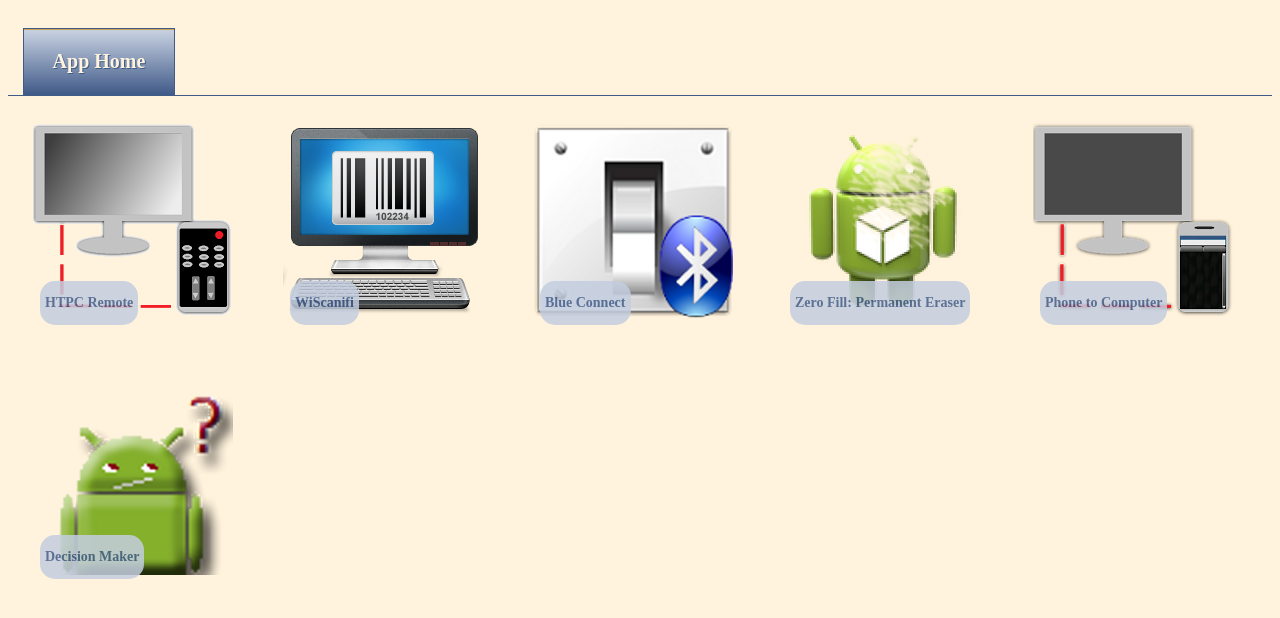
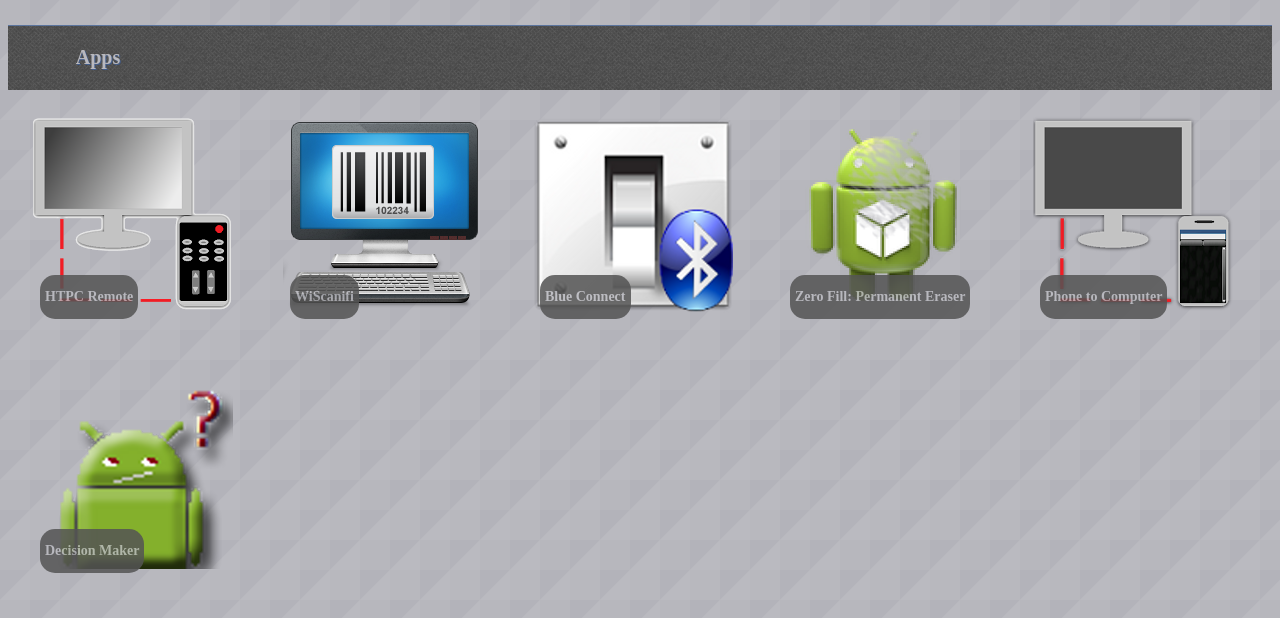
Before and after one commit to razsapps/razsapps.github.io, a website: page app/index.html in a window 1280 px wide. Drawn offline with nearby package versions, Linux system fonts and the light colour scheme; some packages are replaced by stand-ins of ours; files that its build step writes are made by us from their sources.

Commit message:
Updating the look for the site

```diff
--- a/app/index.html
+++ b/app/index.html
@@ -20,11 +20,9 @@
         <!-- Add your site or application content here -->
         <div class="container">
             <div class="header">
-                <a ng-href="#apps">
-                    <div class="header_element">
-                        App Home
-                    </div>
-                </a>
+                <ul>
+                  <li class="header_element"><a ng-href="#apps">Apps</a></li>
+                </ul>
             </div>
 
             <div ng-view=""></div>
--- a/app/styles/main.css
+++ b/app/styles/main.css
@@ -1,63 +1,48 @@
-/*
-http://paletton.com/#uid=20T0v0kaVz84jP27qHbeJtFiHpX
-
-#FFF3DD
-#FFEAC4
-#FFE0A8
-#ECC680
-#CFA456
-
-#C4CEDF
-#A0AFCA
-#7B8FB1
-#5B749D
-#415B89
-*/
-
 /* Space out content a bit */
 body {
-  padding-top: 20px;
   padding-bottom: 20px;
-  background: #FFF3DD
+  background-image: url('../images/background.png');
+  background-repeat:repeat;
 }
 
 .header {
-  padding-left: 15px;
-  padding-right: 15px;
-  border-bottom: 1px solid #415B89;
+	-moz-box-shadow:inset 0px 1px 0px 0px #5B749D;
+	-webkit-box-shadow:inset 0px 1px 0px 0px #5B749D;
+	background-image: url('../images/header.png');
+    background-repeat:repeat;
+	font-size:25px;
+	font-weight:bold;
+	height:65px;
+	line-height:65px;
+	text-align:center;
+	text-shadow:1px 1px 0px #415B89;
+	width:100%;
+	padding-bottom=15px;
 }
 
 .header_element {
-	-moz-box-shadow:inset 0px 1px 0px 0px #5B749D;
-	-webkit-box-shadow:inset 0px 1px 0px 0px #5B749D;
-	box-shadow:inset 0px 1px 0px 0px #CFA456;
-    background: #C4CEDF;
-    background: linear-gradient(#C4CEDF, #415B89);
-    background:-webkit-gradient(linear,left top,left bottom,color-stop(0.05,#C4CEDF),color-stop(1,#415B89));
-	background:-moz-linear-gradient( center top, #C4CEDF 5%, #415B89 100% );
-	filter:progid:DXImageTransform.Microsoft.gradient(startColorstr='#C4CEDF', endColorstr='#415B89');
-	border:1px solid #415B89;
-	display:inline-block;
-	color:#FFF3DD;
+    background: transparent;
+	display:block;
+	color:#B8B8BE;
 	font-size:20px;
 	font-weight:bold;
 	height:65px;
 	line-height:65px;
-	width:150px;
+	width:100px;
 	text-align:center;
 	text-shadow:1px 1px 0px #415B89;
+	float:left;
 }
-.header_element:hover {
-	background:-webkit-gradient( linear, left top, left bottom, color-stop(0.05, #415B89), color-stop(1, #C4CEDF) );
-}
-.header_element:active {
-	position:relative;
-	top:1px;
+
+.header_element  a:link {
+    color:#B8B8BE;
+    text-decoration: none;
 }
 
 .tag_line {
     float:left;
     padding:50px;
+    color:#545454;
 }
 
 .single_app {
@@ -74,6 +59,7 @@ body {
     width:30%;
     padding-right:25px;
     min-width:275px;
+    color:#545454;
 }
 
 .app_icon_overlay {
@@ -83,10 +69,10 @@ body {
 
 .text_overlay {
     position:absolute;
-    background:#C4CEDF;
+    background:#545454;
     bottom:0;
     left:0.5em;
-    color:#415B89;
+    color:#B8B8BE;
     padding-left:5px;
     padding-right:5px;
     opacity: 0.85;
```
Also changed, not shown: app/images/background.png (added), app/images/header.png (added).
